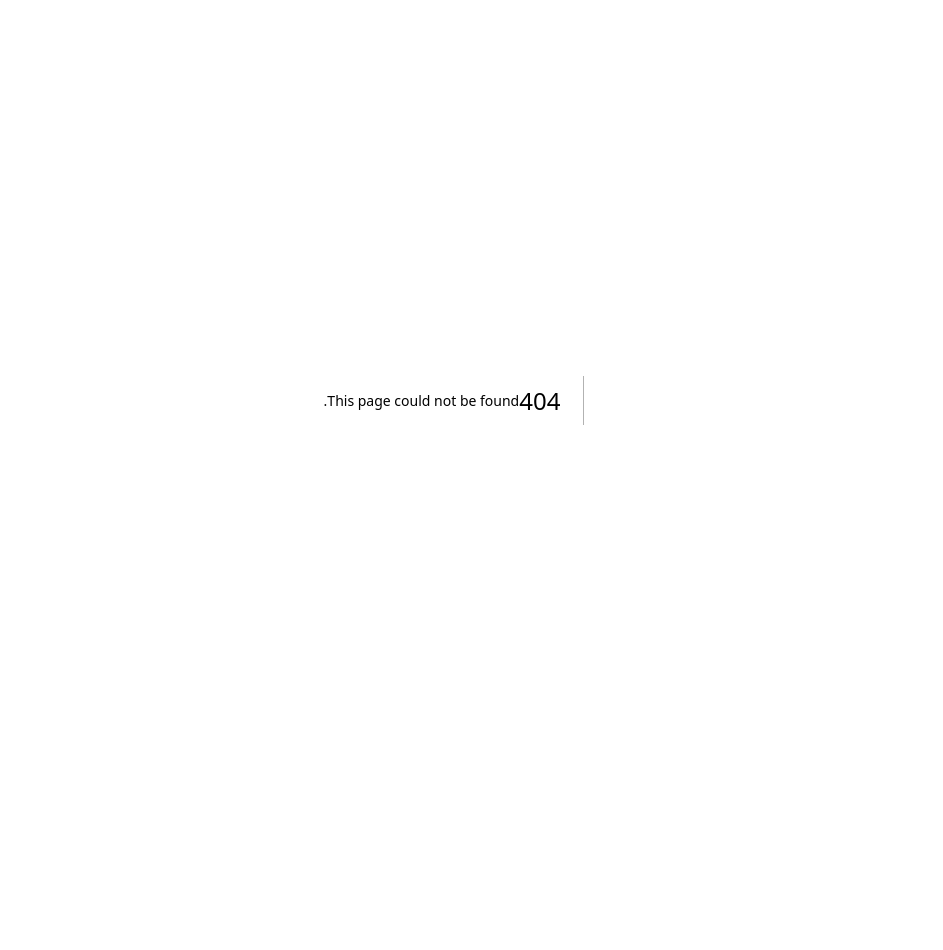
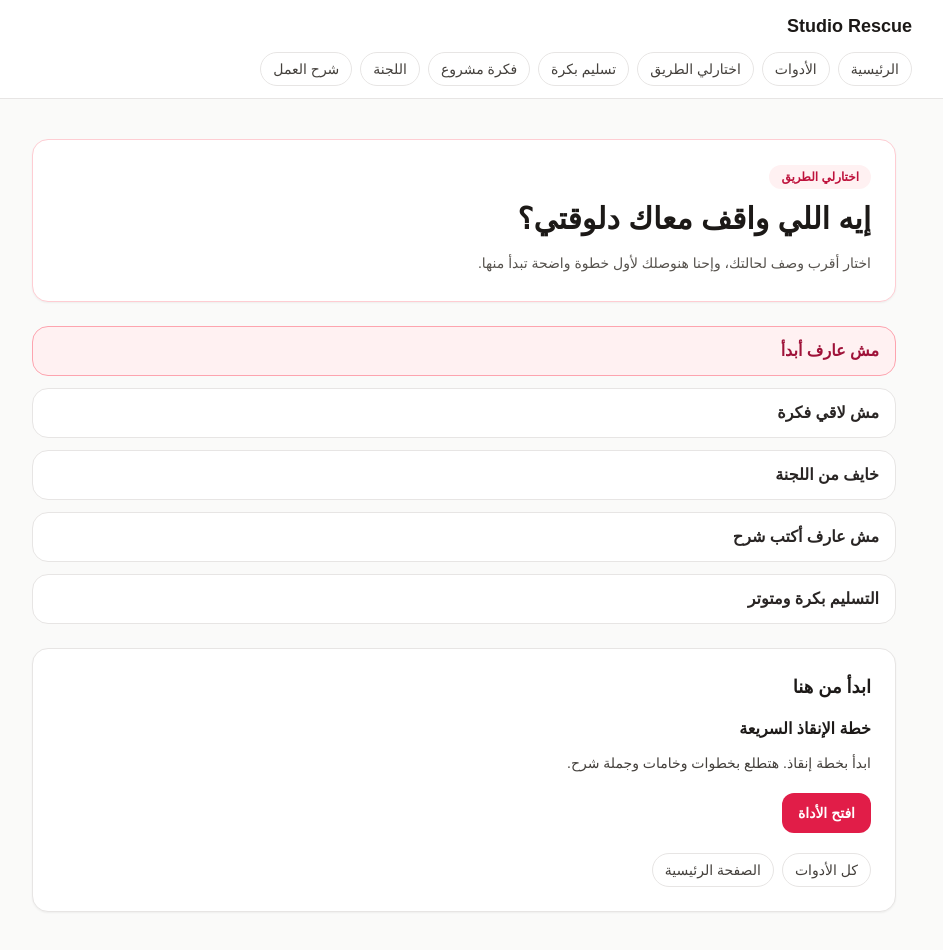
Before and after one commit to omarkhair70-droid/fine.arts.nub, a Next.js app: page /start in a window 1280 px wide. Before the commit this address had no page. Shown: the whole page, without its empty margins (176-1119 px from the left). Before the commit the page ends 800 px from the top, so only its background shows below. Built offline with nearby package versions, Linux system fonts and the light colour scheme.

Commit message:
Add Rescue Compass guided start flow

```diff
--- a/app/page.tsx
+++ b/app/page.tsx
@@ -20,6 +20,20 @@ export default function HomePage() {
           <p className="max-w-2xl break-words text-sm leading-relaxed text-stone-700 sm:leading-7">Studio Rescue مش بيعمل المشروع بدالك.<br />هو بيساعدك ترتب فكرتك، خاماتك، شرحك، وأسئلة اللجنة بسرعة قبل التسليم.</p>
           <p className="text-sm font-bold text-stone-800">اختار حسب مشكلتك دلوقتي:</p>
         </header>
+
+
+
+        <section className="rounded-2xl border border-rose-200 bg-white p-5 shadow-sm">
+          <p className="text-sm font-bold text-rose-700">تايه ومش عارف تبدأ؟</p>
+          <h2 className="mt-1 text-xl font-black">اختارلي الطريق</h2>
+          <p className="mt-2 text-sm leading-7 text-stone-700">جاوب على سؤال واحد وخد ترشيح مباشر لأول أداة تناسب حالتك.</p>
+          <Link
+            href="/start"
+            className="mt-4 inline-flex w-full items-center justify-center rounded-xl bg-rose-600 px-4 py-2.5 text-sm font-bold text-white transition hover:bg-rose-700 sm:w-auto"
+          >
+            أنا تايه… اختارلي أبدأ منين
+          </Link>
+        </section>
 
         <section className="grid gap-3 sm:grid-cols-2">
           {cards.map((card) => (
--- /dev/null
+++ b/app/start/page.tsx
@@ -0,0 +1,110 @@
+"use client";
+
+import Link from "next/link";
+import { useMemo, useState } from "react";
+
+import SiteHeader from "@/components/SiteHeader";
+
+type CompassOption = {
+  id: string;
+  label: string;
+  toolHref: string;
+  toolTitle: string;
+  message: string;
+};
+
+const options: CompassOption[] = [
+  {
+    id: "no-start",
+    label: "مش عارف أبدأ",
+    toolHref: "/tools/emergency",
+    toolTitle: "خطة الإنقاذ السريعة",
+    message: "ابدأ بخطة إنقاذ. هتطلع بخطوات وخامات وجملة شرح."
+  },
+  {
+    id: "no-idea",
+    label: "مش لاقي فكرة",
+    toolHref: "/tools/ideas",
+    toolTitle: "مولد الأفكار",
+    message: "ابدأ بمولد الأفكار. اختار القسم والمزاج وخد 3 أفكار قابلة للتنفيذ."
+  },
+  {
+    id: "jury-fear",
+    label: "خايف من اللجنة",
+    toolHref: "/tools/jury",
+    toolTitle: "تحضير اللجنة",
+    message: "ابدأ بتحضير اللجنة. هتاخد أسئلة متوقعة وإجابات محترمة."
+  },
+  {
+    id: "cant-write",
+    label: "مش عارف أكتب شرح",
+    toolHref: "/tools/statement",
+    toolTitle: "شرح العمل",
+    message: "ابدأ بشرح العمل. هتاخد نسخة قصيرة ورسمية وبالكلام العادي."
+  },
+  {
+    id: "deadline-stress",
+    label: "التسليم بكرة ومتوتر",
+    toolHref: "/tools/emergency",
+    toolTitle: "خطة الإنقاذ السريعة",
+    message: "متقلقش. ابدأ بخطة إنقاذ سريعة، وبعدها جهز كلامك للجنة."
+  }
+];
+
+export default function StartPage() {
+  const [selectedId, setSelectedId] = useState(options[0].id);
+  const selected = useMemo(() => options.find((option) => option.id === selectedId) ?? options[0], [selectedId]);
+
+  return (
+    <main dir="rtl" className="min-h-screen bg-stone-50 text-stone-900">
+      <SiteHeader />
+      <div className="mx-auto w-full max-w-4xl space-y-6 px-4 py-8 sm:py-10">
+        <section className="space-y-3 rounded-2xl border border-rose-200 bg-white p-5 shadow-sm sm:p-6">
+          <p className="inline-block rounded-full bg-rose-50 px-3 py-1 text-xs font-bold text-rose-700">اختارلي الطريق</p>
+          <h1 className="text-2xl font-black leading-tight sm:text-3xl">إيه اللي واقف معاك دلوقتي؟</h1>
+          <p className="text-sm leading-7 text-stone-600">اختار أقرب وصف لحالتك، وإحنا هنوصلك لأول خطوة واضحة تبدأ منها.</p>
+        </section>
+
+        <section className="grid gap-3">
+          {options.map((option) => {
+            const isActive = option.id === selected.id;
+            return (
+              <button
+                key={option.id}
+                type="button"
+                onClick={() => setSelectedId(option.id)}
+                className={`w-full rounded-2xl border px-4 py-3 text-right text-sm font-bold transition sm:text-base ${
+                  isActive ? "border-rose-300 bg-rose-50 text-rose-800" : "border-stone-200 bg-white text-stone-800 hover:border-rose-200"
+                }`}
+              >
+                {option.label}
+              </button>
+            );
+          })}
+        </section>
+
+        <section className="space-y-4 rounded-2xl border border-stone-200 bg-white p-5 shadow-sm sm:p-6">
+          <h2 className="text-lg font-black">ابدأ من هنا</h2>
+          <div className="space-y-2">
+            <p className="text-base font-bold text-stone-900">{selected.toolTitle}</p>
+            <p className="text-sm leading-7 text-stone-700">{selected.message}</p>
+          </div>
+          <Link
+            href={selected.toolHref}
+            className="inline-flex w-full items-center justify-center rounded-xl bg-rose-600 px-4 py-2.5 text-sm font-bold text-white transition hover:bg-rose-700 sm:w-auto"
+          >
+            افتح الأداة
+          </Link>
+          <div className="flex flex-wrap gap-2 pt-1 text-sm">
+            <Link href="/tools" className="rounded-full border border-stone-200 px-3 py-1.5 text-stone-700 transition hover:border-rose-300 hover:text-rose-700">
+              كل الأدوات
+            </Link>
+            <Link href="/" className="rounded-full border border-stone-200 px-3 py-1.5 text-stone-700 transition hover:border-rose-300 hover:text-rose-700">
+              الصفحة الرئيسية
+            </Link>
+          </div>
+        </section>
+      </div>
+    </main>
+  );
+}
--- a/components/SiteHeader.tsx
+++ b/components/SiteHeader.tsx
@@ -3,6 +3,7 @@ import Link from "next/link";
 const links = [
   { label: "الرئيسية", href: "/" },
   { label: "الأدوات", href: "/tools" },
+  { label: "اختارلي الطريق", href: "/start" },
   { label: "تسليم بكرة", href: "/tools/emergency" },
   { label: "فكرة مشروع", href: "/tools/ideas" },
   { label: "اللجنة", href: "/tools/jury" },
```
